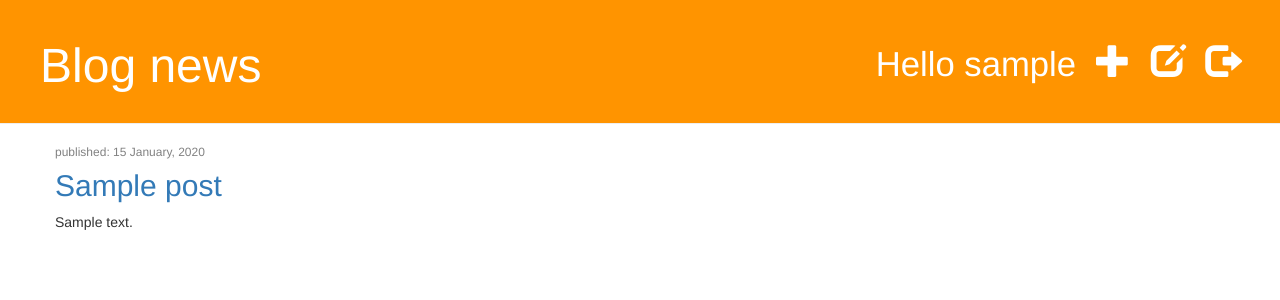
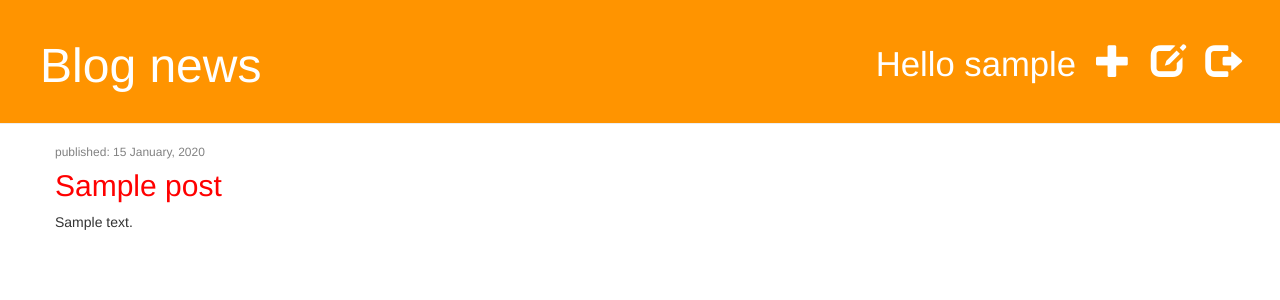
Before and after one commit to Victorvs1967/fullstack_django, a Django app: page / in a window 1280 px wide. Shown: the top 300 px of the page. Run offline with Django 3.2, Linux system fonts and the light colour scheme; a user stored in the database is signed in; tables that the repository leaves empty hold one stand-in row (values such as "Sample post"); some libraries are stand-ins or nearby versions.

Commit message:
First commit project

```diff
--- a/blog/templates/blog/post_detail.html
+++ b/blog/templates/blog/post_detail.html
@@ -3,9 +3,7 @@
 {% block content %}
 
      <div class="post">
-         <div class="post_title">
-            <h2><a>{{ post }}</a></h2>
-         </div>
+         <h2><a class="post_title">{{ post }}</a></h2>
          <p>{{ post.text|linebreaksbr }}</p>
         {% if post.published_date %}
              <div class="date">
--- a/blog/templates/blog/post_draft_list.html
+++ b/blog/templates/blog/post_draft_list.html
@@ -4,7 +4,7 @@
 
     {% for post in posts %}
      <div class="post">
-         <h2><a href="{% url 'post_detail' pk=post.pk %}">{{ post }}</a></h2>
+         <h2><a class="post_title" href="{% url 'post_detail' pk=post.pk %}">{{ post }}</a></h2>
          <p>{{ post.text|truncatechars:200 }}</p>
      </div>
     {% endfor %}
--- a/blog/templates/blog/post_list.html
+++ b/blog/templates/blog/post_list.html
@@ -9,7 +9,7 @@
                 <p>published: {{ post.published_date|date:'d F, Y' }}</p>
              </div>
          {% endif %}
-        <h2><a href="{% url 'post_detail' pk=post.pk %}">{{ post }}</a></h2>
+        <h2><a class="post_title" href="{% url 'post_detail' pk=post.pk %}">{{ post }}</a></h2>
         <p>{{ post.text|linebreaksbr }}</p>
      </div>
     {% endfor %}
```
